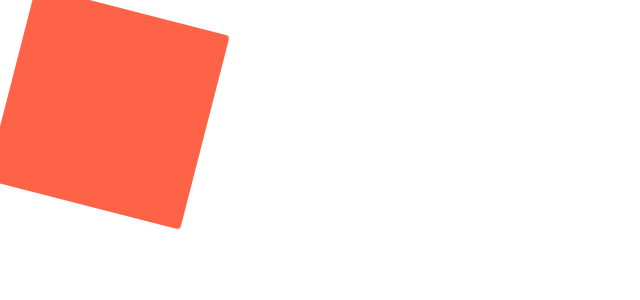
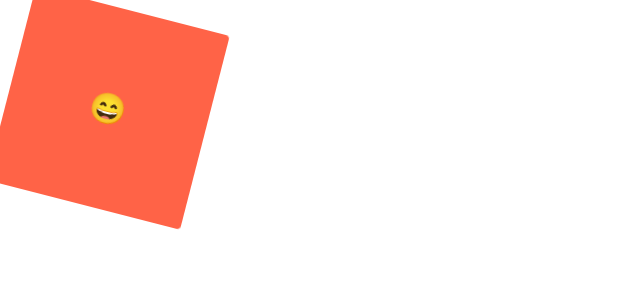
Before and after one commit to chominho14/ReactMaster, a React (Create React App) app: page / in a window 1280 px wide. Shown: the top 300 px of the page, without its empty margins (0-640 px from the left). Built offline with nearby package versions, Linux system fonts and the light colour scheme.

Commit message:
React Styled-Components -6(Tag Select and Tag Styling)

```diff
--- a/src/App.js
+++ b/src/App.js
@@ -23,13 +23,24 @@
   height: 200px;
   width: 200px;
   background-color: tomato;
+  display: flex;
+  justify-content: center;
+  align-items: center;
   animation: ${rotationAnimation} 1s linear infinite;
+  span {
+    font-size: 30px;
+    &:hover {
+      font-size: 40px;
+    }
+  }
 `;
 
 function App() {
   return (
     <Wrapper>
-      <Box />
+      <Box>
+        <span>😄</span>
+      </Box>
     </Wrapper>
   );
 }
```
